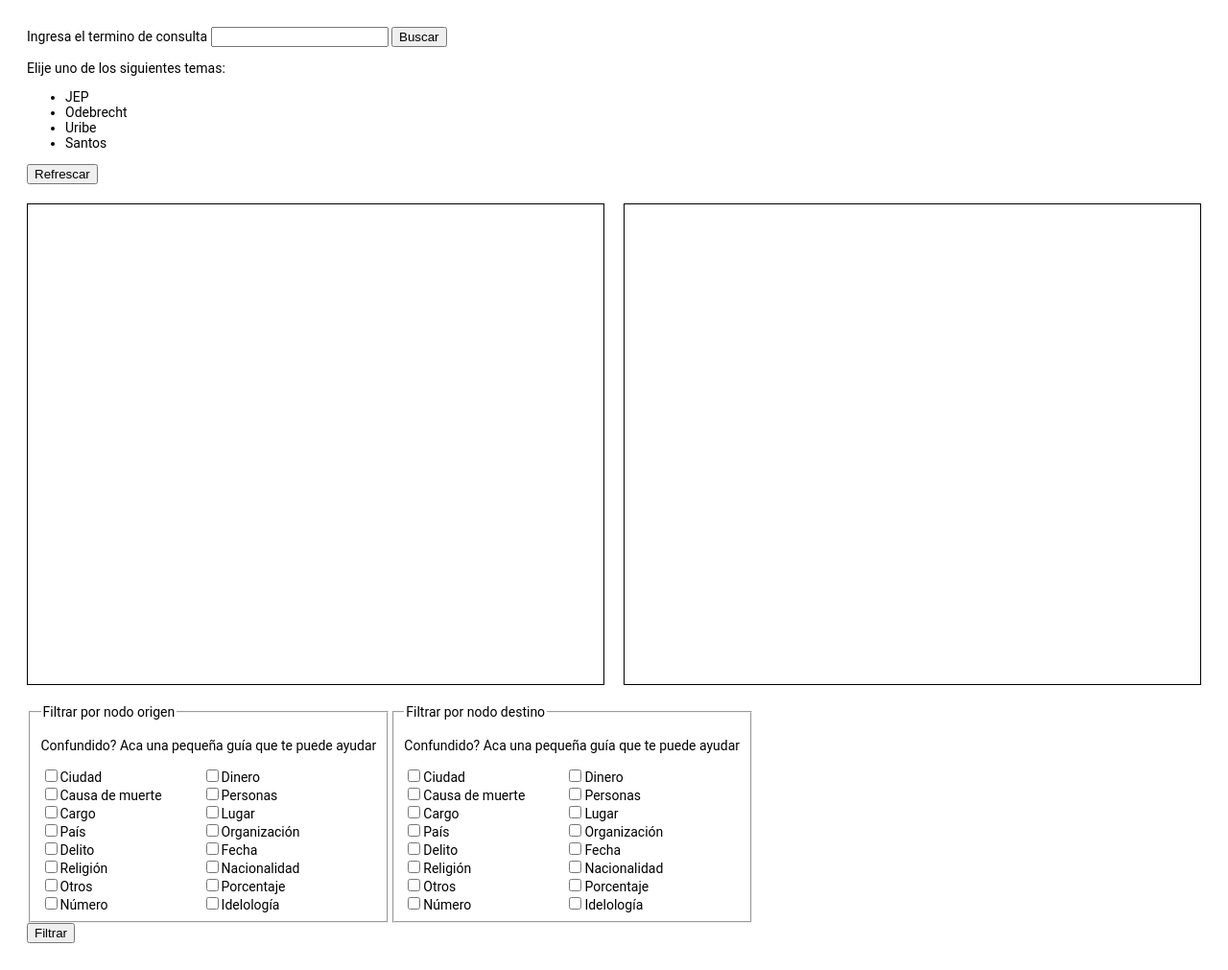
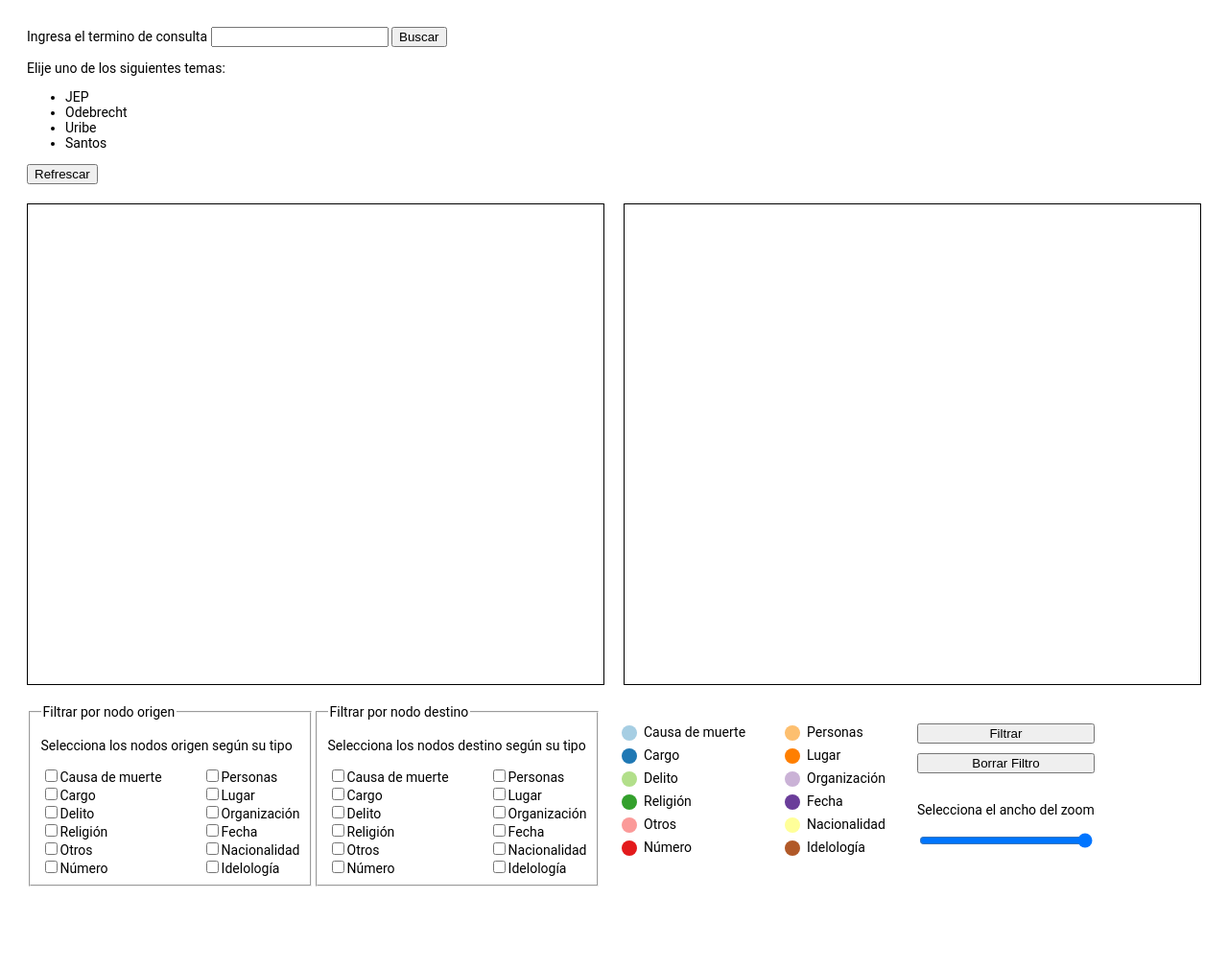
Before and after one commit to cjcarvajal/thor, a plain HTML site: page lake_in_the_sky/index.html in a window 1280 px wide. Shown: the whole page at 96% size. After the commit the page ends 952 px from the top, so only its background shows below. Drawn offline with nearby package versions, Linux system fonts and the light colour scheme.

Commit message:
Unify entity types, add controls

```diff
--- a/lake_in_the_sky/controller/main.js
+++ b/lake_in_the_sky/controller/main.js
@@ -9,7 +9,9 @@ var entity_destiny_ids = [];
 
 var returnedRelations = [];
 
-for (var i = 1; i < 17; i++) {
+var rectangleZoomWidth = 100;
+
+for (var i = 1; i < 13; i++) {
     entity_origen_ids.push('entity_origin_' + i);
     entity_destiny_ids.push('entity_destiny_' + i);
 }
@@ -117,3 +119,21 @@ function filterNodes(entityOriginList, entityDestinyList) {
         createGraph(filteredRelations);
     }
 }
+
+function resetView() {
+    for (id of entity_origen_ids) {
+        const originInput = document.getElementById(id);
+        originInput.checked = false;
+    }
+
+    for (id of entity_destiny_ids) {
+        const destinyInput = document.getElementById(id);
+        destinyInput.checked = false;
+    }
+    detailedSvg.selectAll("*").remove();
+    createGraph(returnedRelations.relations);
+}
+
+function modifyZoom(zoomValue) {
+    rectangleZoomWidth = zoomValue;
+}
--- a/lake_in_the_sky/controller/overviewGraphDrawer.js
+++ b/lake_in_the_sky/controller/overviewGraphDrawer.js
@@ -9,16 +9,36 @@ const transform = d3.zoomIdentity;
 const linkDistance = 10;
 const nodeRadius = 5;
 
-const colorScale = d3.scaleOrdinal(d3.schemeSet1);
+const colorScale = d3.scaleOrdinal(d3.schemePaired);
+colorScale.domain(['CAUSE_OF_DEATH', 'TITLE', 'CRIMINAL_CHARGE',
+    'RELIGION', 'MISC', 'NUMBER', 'PERSON', 'LOCATION', 'ORGANIZATION',
+    'DATE', 'NATIONALITY', 'IDEOLOGY']);
 
 const bigG = svg.append("g");
-
-const rectangleZoomWidth = 100;
-const rectangleZoomHeight = 100;
 
 svg.call(d3.zoom()
     .scaleExtent([1 / 2, 8])
     .on("zoom", zoomed));
+
+svg.on("mousemove", function () {
+    var mouse = d3.mouse(this);
+    actualXPos = mouse[0];
+    actualYPos = mouse[1];
+    svg.selectAll("rect").remove();
+
+    svg.append("rect")
+        .attr("x", actualXPos - rectangleZoomWidth / 2)
+        .attr("y", actualYPos - rectangleZoomWidth / 2)
+        .attr("width", rectangleZoomWidth)
+        .attr("height", rectangleZoomWidth)
+        .style("fill", "none")
+        .style("stroke", "black")
+});
+
+svg.on("mouseleave", function () {
+    svg.selectAll(".day_label").remove();
+    svg.selectAll("rect").remove();
+})
 
 function zoomed() {
     bigG.attr("transform", d3.event.transform);
@@ -97,6 +117,7 @@ function drawOverviewGraph(nodes, links) {
     })
 
     function filterNodes(xPos, yPos) {
+        console.log(rectangleZoomWidth);
         filteredNodes = nodes.filter(n => (Math.abs(xPos - n.x) < rectangleZoomWidth) &&
             (Math.abs(yPos - n.y) < rectangleZoomWidth));
 
@@ -133,3 +154,49 @@ function drawOverviewGraph(nodes, links) {
 
     }
 }
+
+//Draw legend
+const entityTypes = [
+    { 'type': 'CAUSE_OF_DEATH', 'value': 'Causa de muerte' },
+    { 'type': 'TITLE', 'value': 'Cargo' },
+    { 'type': 'CRIMINAL_CHARGE', 'value': 'Delito' },
+    { 'type': 'RELIGION', 'value': 'Religión' },
+    { 'type': 'MISC', 'value': 'Otros' },
+    { 'type': 'NUMBER', 'value': 'Número' },
+    { 'type': 'PERSON', 'value': 'Personas' },
+    { 'type': 'LOCATION', 'value': 'Lugar' },
+    { 'type': 'ORGANIZATION', 'value': 'Organización' },
+    { 'type': 'DATE', 'value': 'Fecha' },
+    { 'type': 'NATIONALITY', 'value': 'Nacionalidad' },
+    { 'type': 'IDEOLOGY', 'value': 'Idelología' }];
+
+const legendNodeRadius = 8;
+const legendSvg = d3.select("#nodesLegend");
+const upperMargin = 30;
+const legendTextUpperMargin = upperMargin + 4;
+legendCircles = legendSvg.selectAll("circle")
+    .data(entityTypes)
+    .enter();
+
+legendCircles.append('circle')
+    .attr('r', legendNodeRadius)
+    .attr('fill', d => { return colorScale(d.type) })
+    .attr("cx", function (d, i) { if (i < 6) return 30; else return 200; })
+    .attr("cy", function (d, i) {
+        if (i < 6) {
+            return (i * 3 * legendNodeRadius) + upperMargin;
+        } else {
+            return ((i - 6) * 3 * legendNodeRadius) + upperMargin;
+        }
+    })
+
+legendCircles.append('text')
+    .text(d => d.value)
+    .attr('x', function (d, i) { if (i < 6) return 45; else return 215; })
+    .attr('y', function (d, i) {
+        if (i < 6) {
+            return i * 3 * legendNodeRadius + legendTextUpperMargin;
+        } else {
+            return (i - 6) * 3 * legendNodeRadius + legendTextUpperMargin;
+        }
+    })
--- a/lake_in_the_sky/index.html
+++ b/lake_in_the_sky/index.html
@@ -38,62 +38,61 @@
 				<fieldset>
 					<legend>Filtrar por nodo origen</legend>
 					<p>
-						<caption>Confundido? Aca una pequeña guía que te puede ayudar</caption>
+						<caption>Selecciona los nodos origen según su tipo</caption>
 					</p>
 					<div class="checkbox_options_container">
 						<div>
-							<input type="checkbox" value="CITY" id="entity_origin_1">Ciudad<br>
-							<input type="checkbox" value="CAUSE_OF_DEATH" id="entity_origin_2">Causa de muerte<br>
-							<input type="checkbox" value="TITLE" id="entity_origin_3">Cargo<br>
-							<input type="checkbox" value="COUNTRY" id="entity_origin_4">País<br>
-							<input type="checkbox" value="CRIMINAL_CHARGE" id="entity_origin_5">Delito<br>
-							<input type="checkbox" value="RELIGION" id="entity_origin_6">Religión<br>
-							<input type="checkbox" value="MISC" id="entity_origin_7">Otros<br>
-							<input type="checkbox" value="NUMBER" id="entity_origin_8">Número<br>
+							<input type="checkbox" value="CAUSE_OF_DEATH" id="entity_origin_1">Causa de muerte<br>
+							<input type="checkbox" value="TITLE" id="entity_origin_2">Cargo<br>
+							<input type="checkbox" value="CRIMINAL_CHARGE" id="entity_origin_3">Delito<br>
+							<input type="checkbox" value="RELIGION" id="entity_origin_4">Religión<br>
+							<input type="checkbox" value="MISC" id="entity_origin_5">Otros<br>
+							<input type="checkbox" value="NUMBER" id="entity_origin_6">Número<br>
 						</div>
 						<div>
-							<input type="checkbox" value="MONEY" id="entity_origin_9">Dinero<br>
-							<input type="checkbox" value="PERSON" id="entity_origin_10">Personas<br>
-							<input type="checkbox" value="LOCATION" id="entity_origin_11">Lugar<br>
-							<input type="checkbox" value="ORGANIZATION" id="entity_origin_12">Organización<br>
-							<input type="checkbox" value="DATE" id="entity_origin_13">Fecha<br>
-							<input type="checkbox" value="NATIONALITY" id="entity_origin_14">Nacionalidad<br>
-							<input type="checkbox" value="PERCENT" id="entity_origin_15">Porcentaje<br>
-							<input type="checkbox" value="IDEOLOGY" id="entity_origin_16">Idelología<br>
+							<input type="checkbox" value="PERSON" id="entity_origin_7">Personas<br>
+							<input type="checkbox" value="LOCATION" id="entity_origin_8">Lugar<br>
+							<input type="checkbox" value="ORGANIZATION" id="entity_origin_9">Organización<br>
+							<input type="checkbox" value="DATE" id="entity_origin_10">Fecha<br>
+							<input type="checkbox" value="NATIONALITY" id="entity_origin_11">Nacionalidad<br>
+							<input type="checkbox" value="IDEOLOGY" id="entity_origin_12">Idelología<br>
 						</div>
 					</div>
 				</fieldset>
 				<fieldset>
 					<legend>Filtrar por nodo destino</legend>
 					<p>
-						<caption>Confundido? Aca una pequeña guía que te puede ayudar</caption>
+						<caption>Selecciona los nodos destino según su tipo</caption>
 					</p>
 					<div class="checkbox_options_container">
 						<div>
-							<input type="checkbox" value="CITY" id="entity_destiny_1">Ciudad<br>
-							<input type="checkbox" value="CAUSE_OF_DEATH" id="entity_destiny_2">Causa de muerte<br>
-							<input type="checkbox" value="TITLE" id="entity_destiny_3">Cargo<br>
-							<input type="checkbox" value="COUNTRY" id="entity_destiny_4">País<br>
-							<input type="checkbox" value="CRIMINAL_CHARGE" id="entity_destiny_5">Delito<br>
-							<input type="checkbox" value="RELIGION" id="entity_destiny_6">Religión<br>
-							<input type="checkbox" value="MISC" id="entity_destiny_7">Otros<br>
-							<input type="checkbox" value="NUMBER" id="entity_destiny_8">Número<br>
+							<input type="checkbox" value="CAUSE_OF_DEATH" id="entity_destiny_1">Causa de muerte<br>
+							<input type="checkbox" value="TITLE" id="entity_destiny_2">Cargo<br>
+							<input type="checkbox" value="CRIMINAL_CHARGE" id="entity_destiny_3">Delito<br>
+							<input type="checkbox" value="RELIGION" id="entity_destiny_4">Religión<br>
+							<input type="checkbox" value="MISC" id="entity_destiny_5">Otros<br>
+							<input type="checkbox" value="NUMBER" id="entity_destiny_6">Número<br>
 						</div>
 						<div>
-							<input type="checkbox" value="MONEY" id="entity_destiny_9">Dinero<br>
-							<input type="checkbox" value="PERSON" id="entity_destiny_10">Personas<br>
-							<input type="checkbox" value="LOCATION" id="entity_destiny_11">Lugar<br>
-							<input type="checkbox" value="ORGANIZATION" id="entity_destiny_12">Organización<br>
-							<input type="checkbox" value="DATE" id="entity_destiny_13">Fecha<br>
-							<input type="checkbox" value="NATIONALITY" id="entity_destiny_14">Nacionalidad<br>
-							<input type="checkbox" value="PERCENT" id="entity_destiny_15">Porcentaje<br>
-							<input type="checkbox" value="IDEOLOGY" id="entity_destiny_16">Idelología<br>
+							<input type="checkbox" value="PERSON" id="entity_destiny_7">Personas<br>
+							<input type="checkbox" value="LOCATION" id="entity_destiny_8">Lugar<br>
+							<input type="checkbox" value="ORGANIZATION" id="entity_destiny_9">Organización<br>
+							<input type="checkbox" value="DATE" id="entity_destiny_10">Fecha<br>
+							<input type="checkbox" value="NATIONALITY" id="entity_destiny_11">Nacionalidad<br>
+							<input type="checkbox" value="IDEOLOGY" id="entity_destiny_12">Idelología<br>
 						</div>
 					</div>
 				</fieldset>
+				<svg id='nodesLegend'></svg>
+				<div class="filter-controls-container">
+					<button class="whole_button" type="button" id="filter_btn" onclick="filterGraph()">Filtrar</button>
+					<button class="whole_button" type="button" id="delete_filter_btn" onclick="resetView()">Borrar Filtro</button>
+					<br>
+					<p>Selecciona el ancho del zoom</p>
+					<input type="range" value="100" name="points" min="10" max="100" onchange="modifyZoom(this.value)" oninput="modifyZoom(this.value)">
+				</div>
 			</div>
 		</div>
-		<button type="button" id="filter_btn" onclick="filterGraph()">Filtrar</button>
 	</div>
 </body>
 <script src="https://d3js.org/d3.v5.min.js"></script>
--- a/lake_in_the_sky/styles/styles.css
+++ b/lake_in_the_sky/styles/styles.css
@@ -15,7 +15,7 @@ body {
 
 .checkbox_container {
     margin-top: 20px;
-    width:80%;
+    width:100%;
 }
 
 .filter_container {
@@ -32,3 +32,15 @@ body {
 .border_view {
     border: 1px solid black;
 }
+
+.filter-controls-container {
+    display: flex;
+	flex-direction: column;
+    padding-top: 10px;
+    margin-left: 30px;
+}
+
+.whole_button {
+    margin-top: 10px;
+    width:100%;
+}
```
Also changed, not shown: 2 other files.
